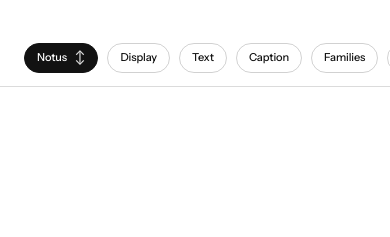
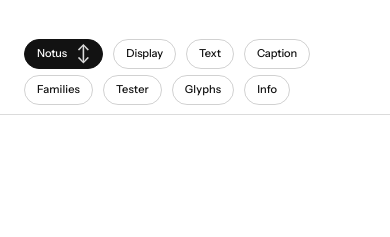
Before and after one commit to buksha-design/my-website, a plain HTML site: page notus.html in a window 390 px wide. Shown: the part 75-312 px from the top of the page. Drawn offline with nearby package versions, Linux system fonts and the light colour scheme.

Commit message:
Split subnav into 2 tiers: Row 1 (+35% size) and Row 2 (-10% size), reduce black section border-radius by 15% (51px)

```diff
--- a/notus.css
+++ b/notus.css
@@ -292,38 +292,38 @@ button {
     background: rgba(12, 12, 12, 0.92);
 }
 
-.notus-giant-subnav {
+.notus-subnav-two-tier {
     max-width: var(--container-max);
     margin: 0 auto;
-    padding: 0.85rem var(--pad-x);
-    display: flex;
-    align-items: center;
-    gap: 9px;
+    padding: 0.75rem var(--pad-x);
+    display: flex;
+    flex-direction: column;
+    gap: 8px;
+}
+
+.subnav-row {
+    display: flex;
+    align-items: center;
+    gap: 10px;
     overflow-x: auto;
     scrollbar-width: none;
     -webkit-overflow-scrolling: touch;
 }
 
-.notus-giant-subnav::-webkit-scrollbar {
+.subnav-row::-webkit-scrollbar {
     display: none;
 }
 
-/* The 2X Enlarged Giant Pills */
+/* Base Giant Pill */
 .giant-pill {
     display: inline-flex;
     align-items: center;
     justify-content: center;
-    gap: 0.35rem;
-    height: 34px;
-    padding: 0 16px;
     border: 1px solid var(--c-gray-border);
     border-radius: 9999px;
     background-color: transparent;
     color: var(--text-main);
     font-family: var(--font-ui);
-    font-size: 13px;
-    font-weight: 500;
-    letter-spacing: -0.01em;
     cursor: pointer;
     transition: all 0.16s ease;
     white-space: nowrap;
@@ -347,10 +347,60 @@ button {
     border-color: var(--text-main) !important;
 }
 
-.giant-pill__indicator {
-    font-size: 13px;
+/* Row 1: Primary Optical Sizes (+35% enlarged) */
+.subnav-pill--primary {
+    height: 46px;
+    padding: 0 22px;
+    font-size: 17.5px;
+    font-weight: 500;
+    letter-spacing: -0.01em;
+    gap: 0.45rem;
+}
+
+.subnav-pill--primary .giant-pill__indicator {
+    font-size: 17px;
     margin-left: 2px;
     opacity: 0.85;
+}
+
+/* Row 2: Secondary Specimen Tools (-10% reduced) */
+.subnav-pill--secondary {
+    height: 31px;
+    padding: 0 14px;
+    font-size: 12px;
+    font-weight: 500;
+    letter-spacing: 0.01em;
+    gap: 0.35rem;
+}
+
+@media (max-width: 1024px) {
+    .subnav-pill--primary {
+        height: 40px;
+        padding: 0 18px;
+        font-size: 15px;
+    }
+    .subnav-pill--secondary {
+        height: 28px;
+        padding: 0 12px;
+        font-size: 11px;
+    }
+}
+
+@media (max-width: 768px) {
+    .subnav-pill--primary {
+        height: 36px;
+        padding: 0 14px;
+        font-size: 13.5px;
+    }
+    .subnav-pill--secondary {
+        height: 26px;
+        padding: 0 10px;
+        font-size: 10.5px;
+    }
+    .notus-subnav-two-tier {
+        padding: 0.6rem var(--pad-x);
+        gap: 6px;
+    }
 }
 
 /* Standard small pills for other sections */
@@ -755,7 +805,7 @@ button {
 .section-black-broadsheet {
     background-color: #000000;
     color: #FFFFFF;
-    border-radius: 60px;
+    border-radius: 51px;
     margin: 3.5rem var(--pad-x);
     padding: clamp(5.5rem, 8.5vw, 9.5rem) 0;
     border: 1px solid rgba(255, 255, 255, 0.1);
@@ -765,14 +815,14 @@ button {
 
 @media (max-width: 1024px) {
     .section-black-broadsheet {
-        border-radius: 40px;
+        border-radius: 34px;
         margin: 2.5rem var(--pad-x);
     }
 }
 
 @media (max-width: 768px) {
     .section-black-broadsheet {
-        border-radius: 24px;
+        border-radius: 20px;
         margin: 1.5rem 1rem;
         padding: 4rem 0;
     }
@@ -1684,5 +1734,5 @@ button {
 #glyphs,
 #info,
 section[id] {
-    scroll-margin-top: calc(var(--header-height, 104px) + 70px);
-}
+    scroll-margin-top: calc(var(--header-height, 104px) + 120px);
+}
--- a/notus.html
+++ b/notus.html
@@ -316,38 +316,38 @@ button {
     background: rgba(12, 12, 12, 0.92);
 }
 
-.notus-giant-subnav {
+.notus-subnav-two-tier {
     max-width: var(--container-max);
     margin: 0 auto;
-    padding: 0.85rem var(--pad-x);
-    display: flex;
-    align-items: center;
-    gap: 9px;
+    padding: 0.75rem var(--pad-x);
+    display: flex;
+    flex-direction: column;
+    gap: 8px;
+}
+
+.subnav-row {
+    display: flex;
+    align-items: center;
+    gap: 10px;
     overflow-x: auto;
     scrollbar-width: none;
     -webkit-overflow-scrolling: touch;
 }
 
-.notus-giant-subnav::-webkit-scrollbar {
+.subnav-row::-webkit-scrollbar {
     display: none;
 }
 
-/* The 2X Enlarged Giant Pills */
+/* Base Giant Pill */
 .giant-pill {
     display: inline-flex;
     align-items: center;
     justify-content: center;
-    gap: 0.35rem;
-    height: 34px;
-    padding: 0 16px;
     border: 1px solid var(--c-gray-border);
     border-radius: 9999px;
     background-color: transparent;
     color: var(--text-main);
     font-family: var(--font-ui);
-    font-size: 13px;
-    font-weight: 500;
-    letter-spacing: -0.01em;
     cursor: pointer;
     transition: all 0.16s ease;
     white-space: nowrap;
@@ -371,10 +371,60 @@ button {
     border-color: var(--text-main) !important;
 }
 
-.giant-pill__indicator {
-    font-size: 13px;
+/* Row 1: Primary Optical Sizes (+35% enlarged) */
+.subnav-pill--primary {
+    height: 46px;
+    padding: 0 22px;
+    font-size: 17.5px;
+    font-weight: 500;
+    letter-spacing: -0.01em;
+    gap: 0.45rem;
+}
+
+.subnav-pill--primary .giant-pill__indicator {
+    font-size: 17px;
     margin-left: 2px;
     opacity: 0.85;
+}
+
+/* Row 2: Secondary Specimen Tools (-10% reduced) */
+.subnav-pill--secondary {
+    height: 31px;
+    padding: 0 14px;
+    font-size: 12px;
+    font-weight: 500;
+    letter-spacing: 0.01em;
+    gap: 0.35rem;
+}
+
+@media (max-width: 1024px) {
+    .subnav-pill--primary {
+        height: 40px;
+        padding: 0 18px;
+        font-size: 15px;
+    }
+    .subnav-pill--secondary {
+        height: 28px;
+        padding: 0 12px;
+        font-size: 11px;
+    }
+}
+
+@media (max-width: 768px) {
+    .subnav-pill--primary {
+        height: 36px;
+        padding: 0 14px;
+        font-size: 13.5px;
+    }
+    .subnav-pill--secondary {
+        height: 26px;
+        padding: 0 10px;
+        font-size: 10.5px;
+    }
+    .notus-subnav-two-tier {
+        padding: 0.6rem var(--pad-x);
+        gap: 6px;
+    }
 }
 
 /* Standard small pills for other sections */
@@ -779,7 +829,7 @@ button {
 .section-black-broadsheet {
     background-color: #000000;
     color: #FFFFFF;
-    border-radius: 60px;
+    border-radius: 51px;
     margin: 3.5rem var(--pad-x);
     padding: clamp(5.5rem, 8.5vw, 9.5rem) 0;
     border: 1px solid rgba(255, 255, 255, 0.1);
@@ -789,14 +839,14 @@ button {
 
 @media (max-width: 1024px) {
     .section-black-broadsheet {
-        border-radius: 40px;
+        border-radius: 34px;
         margin: 2.5rem var(--pad-x);
     }
 }
 
 @media (max-width: 768px) {
     .section-black-broadsheet {
-        border-radius: 24px;
+        border-radius: 20px;
         margin: 1.5rem 1rem;
         padding: 4rem 0;
     }
@@ -1708,7 +1758,7 @@ button {
 #glyphs,
 #info,
 section[id] {
-    scroll-margin-top: calc(var(--header-height, 104px) + 70px);
+    scroll-margin-top: calc(var(--header-height, 104px) + 120px);
 }
 
 </style>
@@ -1733,18 +1783,24 @@ section[id] {
 
     <!-- 02. GIANT 2X SUB-NAVIGATION BAR (Directly below main menu) -->
     <nav class="notus-giant-subnav-wrapper" aria-label="Notus Specimen Navigation">
-        <div class="notus-giant-subnav">
-            <a href="#cover" class="giant-pill giant-pill--active giant-pill--dropdown">
-                <span>Notus</span>
-                <span class="giant-pill__indicator">&#8597;</span>
-            </a>
-            <a href="#comparison" class="giant-pill">Display</a>
-            <a href="#broadsheet" class="giant-pill">Text</a>
-            <a href="#optical-cards" class="giant-pill">Caption</a>
-            <a href="#families" class="giant-pill">Families</a>
-            <a href="#tester" class="giant-pill">Tester</a>
-            <a href="#glyphs" class="giant-pill">Glyphs</a>
-            <a href="#info" class="giant-pill">Info</a>
+        <div class="notus-subnav-two-tier">
+            <!-- Row 1: Optical Sizes (+35% larger) -->
+            <div class="subnav-row subnav-row--primary">
+                <a href="#cover" class="giant-pill subnav-pill--primary giant-pill--active giant-pill--dropdown">
+                    <span>Notus</span>
+                    <span class="giant-pill__indicator">&#8597;</span>
+                </a>
+                <a href="#comparison" class="giant-pill subnav-pill--primary">Display</a>
+                <a href="#broadsheet" class="giant-pill subnav-pill--primary">Text</a>
+                <a href="#optical-cards" class="giant-pill subnav-pill--primary">Caption</a>
+            </div>
+            <!-- Row 2: Specimen Tools & Directory (-10% smaller) -->
+            <div class="subnav-row subnav-row--secondary">
+                <a href="#families" class="giant-pill subnav-pill--secondary">Families</a>
+                <a href="#tester" class="giant-pill subnav-pill--secondary">Tester</a>
+                <a href="#glyphs" class="giant-pill subnav-pill--secondary">Glyphs</a>
+                <a href="#info" class="giant-pill subnav-pill--secondary">Info</a>
+            </div>
         </div>
     </nav>
 
```
